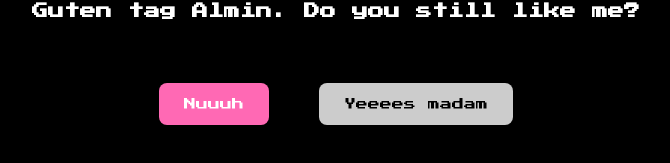
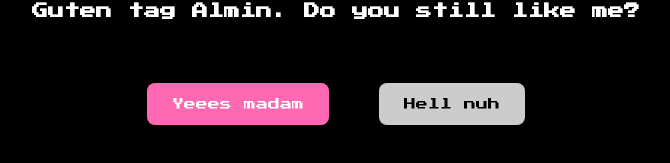
Before and after one commit to rasrayana/almin, a plain HTML site: page index.html in a window 1280 px wide. Shown: the part 349-512 px from the top of the page, without its empty margins (304-974 px from the left). Drawn offline with Linux system fonts and the light colour scheme.

Commit message:
Added screamer feature on Yes button

```diff
--- a/index.html
+++ b/index.html
@@ -130,15 +130,15 @@
   <img src="./img/hello-kiyty-cute.gif" alt="cute" style="max-width: 300px;">
   <h1 id="question-text"></h1>
   <div class="buttons">
-    <button id="yes-btn">Nuuuh</button>
-    <button id="noBtn">Yeeees madam</button>
+    <button id="yes-btn">Yeees madam</button>
+    <button id="noBtn">Hell nuh</button>
   </div>
 </div>
 
 <!-- Screen Kurwa -->
 <div id="screenKurwa" class="screen">
   <img src="./img/a0758c9c5832ea29c773aeabf17fd672.gif" alt="Scheiße" style="max-width: 300px; border-radius: 12px;">
-  <h2>Scheiße...</h2>
+  <h2>Scheiße...it was a trap</h2>
   <button id="kurwa-continue">Okay okay, go on</button>
 </div>
 
```
